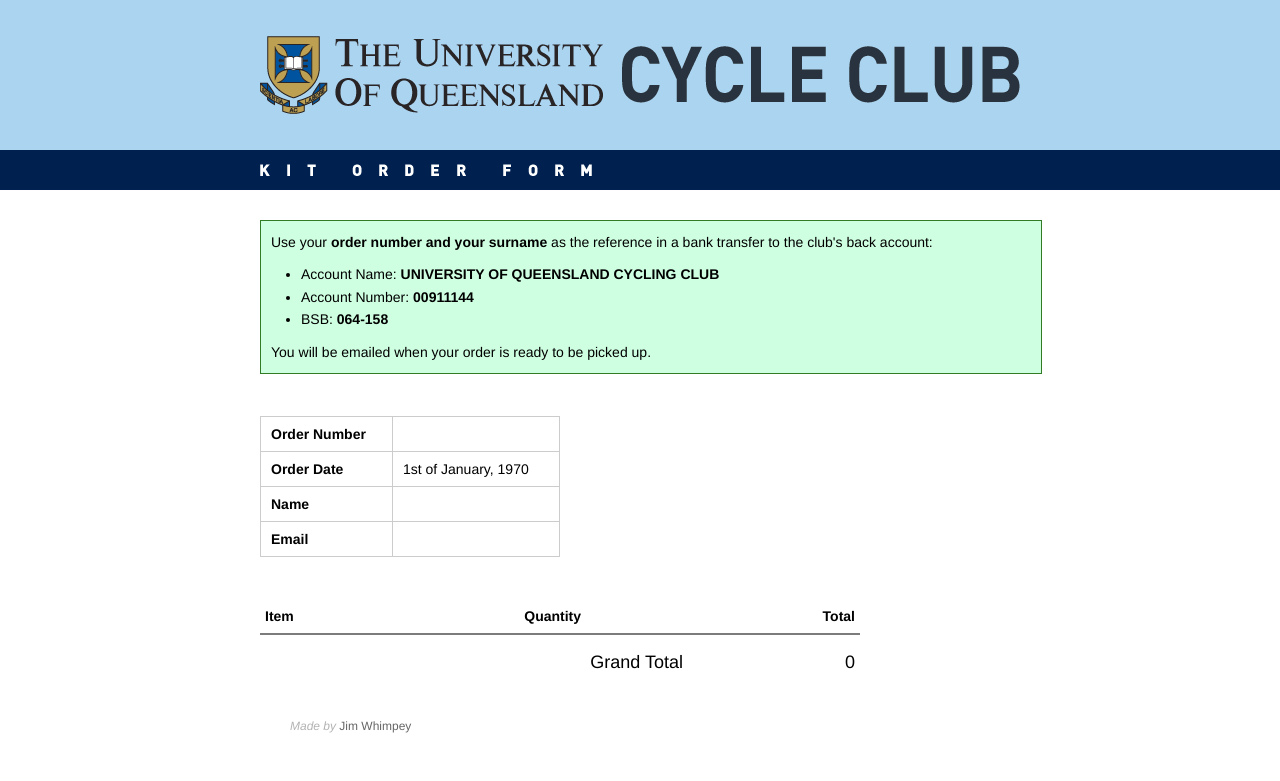
After one commit to jimwhimpey/UQCC-Shop, a PHP site: page /php/admin/receipt.php?order=1 in a window 1280 px wide. The commit adds this page. Shown: the top 781 px of the page. Run offline with PHP 8.4, Linux system fonts and the light colour scheme; data that the repository does not hold is empty.

Commit message:
Pulled down some stuff from the live site

```diff
--- a/admin/collate.php
+++ b/admin/collate.php
@@ -8,7 +8,8 @@
 
 	// Get this order's record
 	$DB->SetFetchMode(ADODB_FETCH_ASSOC);
-	$orders = $DB->GetAll("SELECT * FROM " . $table . " WHERE paid = 'true'");
+	// $orders = $DB->GetAll("SELECT * FROM " . $table . " WHERE paid = 'true'");
+	$orders = $DB->GetAll("SELECT * FROM " . $table);
 
 	// I get a warning otherwise
 	date_default_timezone_set("Australia/Brisbane");
@@ -55,7 +56,7 @@
 
 		<div id="content" class="collation">
 
-			<h2>Collated Paid Orders</h2>
+			<h2>Collated Orders</h2>
 
 			<?php
 
--- /dev/null
+++ b/admin/receipt.php
@@ -0,0 +1,116 @@
+<?php
+
+	// Include ADOdb and connect to the DB
+	require("../server/adodb5/adodb.inc.php");
+	require("../server/db.php");
+
+	// Get this order's record
+	$DB->SetFetchMode(ADODB_FETCH_ASSOC);
+	$result 		= $DB->Execute("SELECT * FROM orders1 WHERE id = '" . $_GET['order'] . "'") or die($DB->ErrorMsg());
+
+	$orderRecord	= $result->fields;
+	$order			= stripslashes(stripslashes($result->fields['order']));
+	$order			= preg_replace('/^\"|\"$/i', "", $order);
+	$order			= preg_replace('/Men\'s/i', "Men's", $order);
+	$order			= preg_replace('/Women\'s/i', "Women's", $order);
+	$order			= json_decode($order);
+
+	// I get a warning otherwise
+	date_default_timezone_set("Australia/Brisbane");
+
+?>
+
+<!DOCTYPE html>
+
+<html lang="en">
+
+	<head>
+		<title>UQ Cycle Club Kit Ordering Form - Receipt</title>
+		<?php require("../includes/head.admin.php"); ?>
+		<style type="text/css" media="screen">
+			#footer { width: 700px; }
+		</style>
+	</head>
+
+	<body>
+
+		<?php require("../includes/header.php"); ?>
+
+		<div id="content" class="receipt">
+
+			<div id="bank">
+
+				<p>	Use your <strong>order number and your surname</strong> as the reference in a bank transfer to the club's
+					back account:</p>
+
+				<ul>
+					<li>Account Name: <strong>UNIVERSITY OF QUEENSLAND CYCLING CLUB</strong></li>
+					<li>Account Number: <strong>00911144</strong></li>
+					<li>BSB: <strong>064-158</strong></li>
+				</ul>
+
+				<p>You will be emailed when your order is ready to be picked up.</p>
+
+			</div>
+
+
+			<table id="order-meta">
+				<tr>
+					<td class="label">Order Number</td>
+					<td><?php echo $orderRecord['id']; ?></td>
+				</tr>
+				<tr>
+					<td class="label">Order Date</td>
+					<td><?php echo date("jS \of F, Y", $orderRecord['date']); ?></td>
+				</tr>
+				<tr>
+					<td class="label">Name</td>
+					<td><?php echo $orderRecord['name']; ?></td>
+				</tr>
+				<tr>
+					<td class="label">Email</td>
+					<td><?php echo $orderRecord['email']; ?></td>
+				</tr>
+			</table>
+
+
+			<table id="order-items">
+
+				<tr>
+					<th class='item'>Item</th>
+					<th class='quantity'>Quantity</th>
+					<th class='total'>Total</th>
+				</tr>
+
+				<?php
+					// Hold the current total
+					$total = 0;
+
+					// Loop through the order spitting out rows
+					foreach ($order as $item) {
+
+						echo "<tr>";
+
+							echo "<td class='item'>" . $item->{'name'} . " ";
+							echo "<span>" . $item->{'size'} . "</span></td>";
+							echo "<td class='quantity'>" . $item->{'quantity'} . "</td>";
+							echo "<td class='total'>" . number_format($item->{'quantity'} * $item->{'price'}, 2) . "</td>";
+
+						echo "</tr>";
+
+						$total = number_format($total + ($item->{'quantity'} * $item->{'price'}), 2);
+
+					}
+
+					echo "<tr id='total-price'><td colspan='2' class='total'>Grand Total</td><td class='total'>" . $total . "</td></tr>";
+				?>
+
+			</table>
+
+		</div>
+
+		<?php require("../includes/footer.php"); ?>
+
+	</body>
+
+</html>
--- a/includes/footer.php
+++ b/includes/footer.php
@@ -1,11 +1,15 @@
 <div id="footer">Made by <a href="http://jimwhimpey.com">Jim Whimpey</a></div>
 
 <script type="text/javascript">
-var gaJsHost = (("https:" == document.location.protocol) ? "https://ssl." : "http://www.");
-document.write(unescape("%3Cscript src='" + gaJsHost + "google-analytics.com/ga.js' type='text/javascript'%3E%3C/script%3E"));
+
+  var _gaq = _gaq || [];
+  _gaq.push(['_setAccount', 'UA-15817175-8']);
+  _gaq.push(['_trackPageview']);
+
+  (function() {
+    var ga = document.createElement('script'); ga.type = 'text/javascript'; ga.async = true;
+    ga.src = ('https:' == document.location.protocol ? 'https://ssl' : 'http://www') + '.google-analytics.com/ga.js';
+    var s = document.getElementsByTagName('script')[0]; s.parentNode.insertBefore(ga, s);
+  })();
+
 </script>
-<script type="text/javascript">
-try {
-var pageTracker = _gat._getTracker("UA-15817175-1");
-pageTracker._trackPageview();
-} catch(err) {}</script>
```
